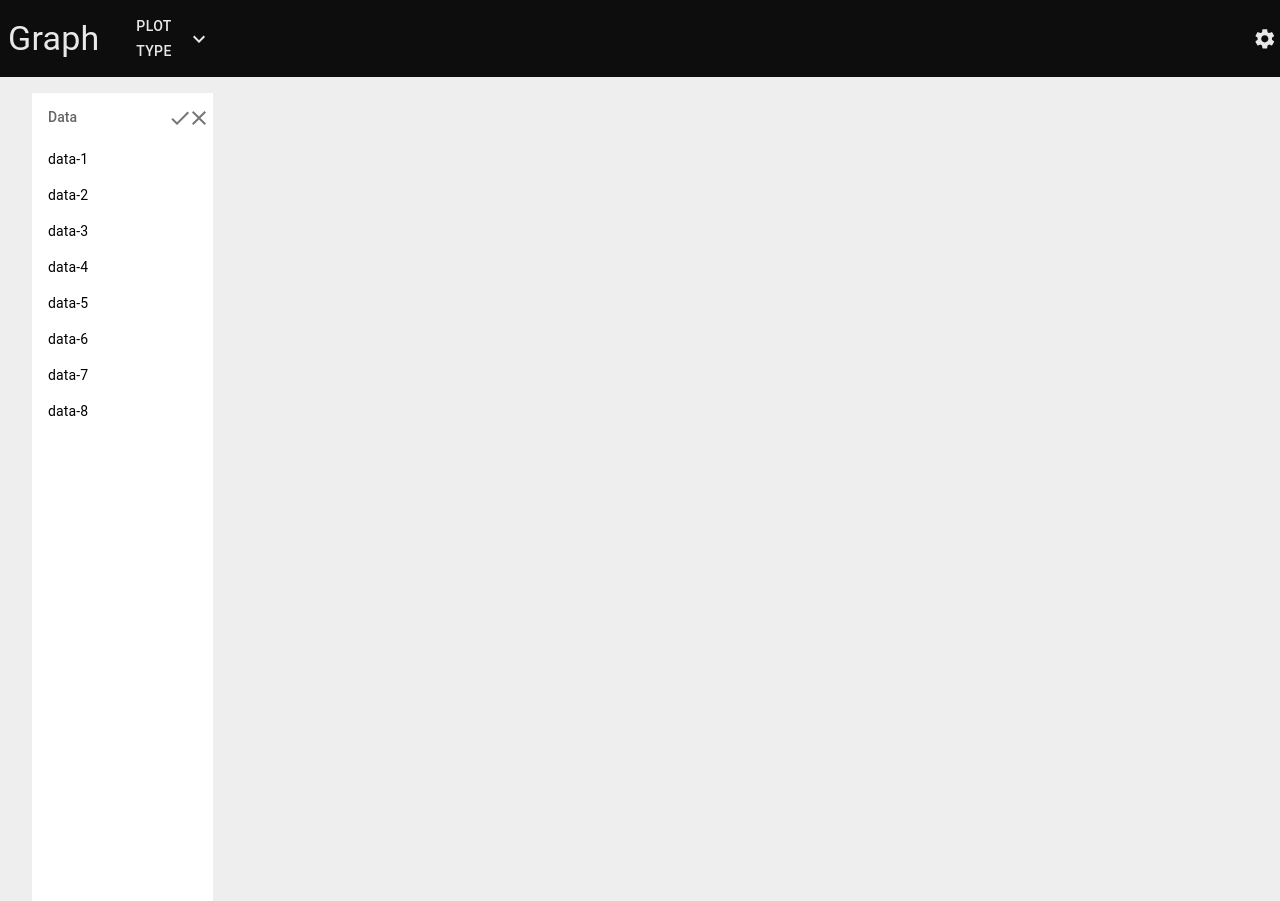
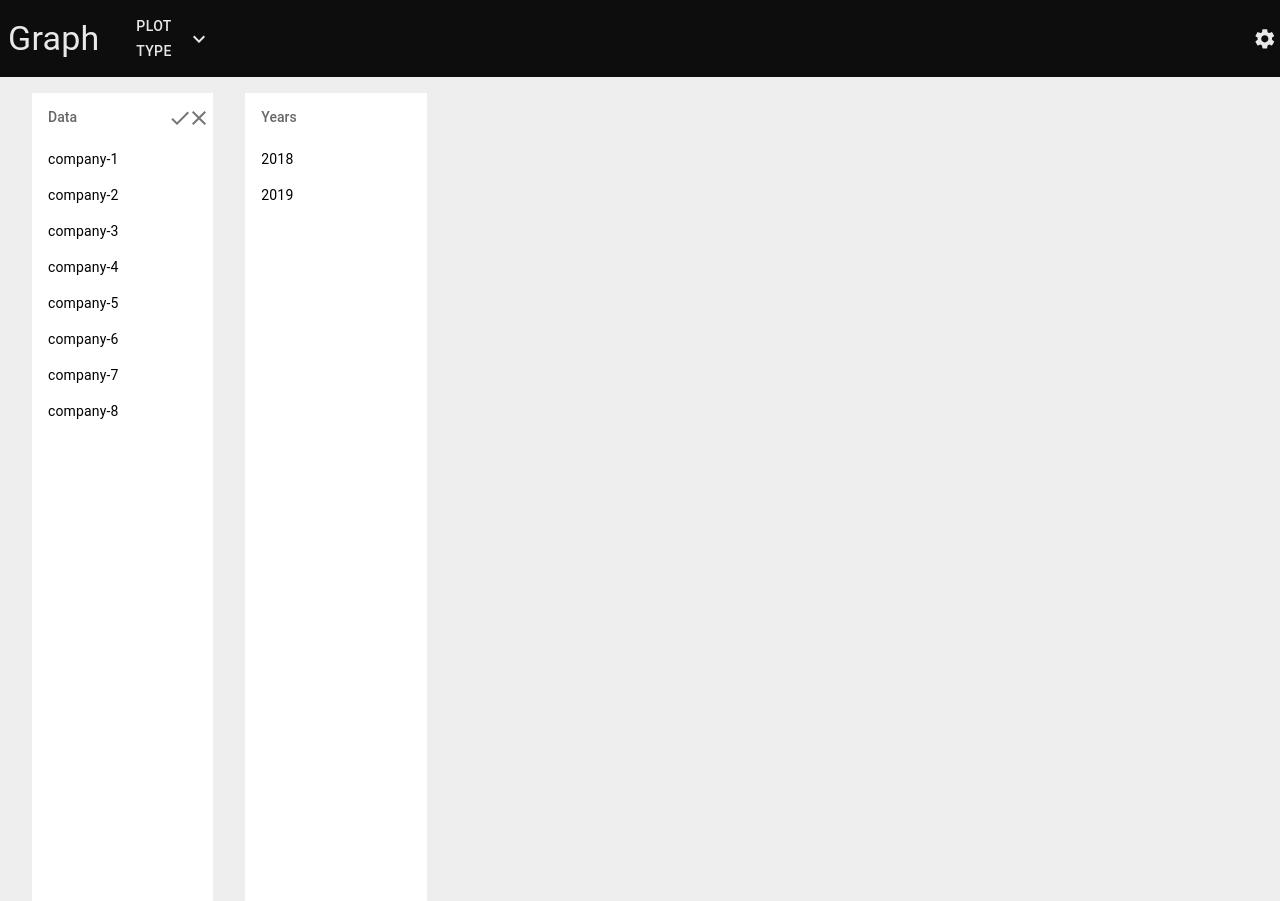
Before and after one commit to theodosiskrt/Graph, a React (Create React App) app: page / in a window 1280 px wide. Built offline with nearby package versions, Linux system fonts and the light colour scheme; data requests are answered from the project's data file.

Commit message:
Make the MultichoiceList (now OptionsList) take a prop to define if it is multichoice or single-choice

```diff
--- a/db.json
+++ b/db.json
@@ -1,36 +1,44 @@
 {
   "data":[
     {
-      "name":"data-1",
+      "name":"company-1",
       "id":1
     },
     {
-      "name":"data-2",
+      "name":"company-2",
       "id":2
     },
     {
-      "name":"data-3",
+      "name":"company-3",
       "id":3
     },
     {
-      "name":"data-4",
+      "name":"company-4",
       "id":4
     },
     {
-      "name":"data-5",
+      "name":"company-5",
       "id":5
     },
     {
-      "name":"data-6",
+      "name":"company-6",
       "id":6
     },
     {
-      "name":"data-7",
+      "name":"company-7",
       "id":7
     },
     {
-      "name":"data-8",
+      "name":"company-8",
       "id":8
     }
-  ]
+  ],
+  "years":[{
+    "name":"2018",
+    "id":1
+  },
+  {
+    "name":"2019",
+    "id":2
+  }]
 }
--- a/src/App.js
+++ b/src/App.js
@@ -3,20 +3,23 @@ import { Provider } from "react-redux";
 import { Grid } from "@mui/material";
 
 import NavBar from "./components/NavBar";
-import MultichoiceList from "./components/MultichoiceList";
+import OptionsList from "./components/OptionsList";
 import store from "./store/store";
 
 const App = () => {
-  const [listItems, setListItems] = useState([]);
+  const [names, setNames] = useState([]);
+  const [years, setYears] = useState([]);
 
-  const fetchListItems = async () => {
-    const res = await fetch("http://localhost:5000/data");
+  const fetchListItems = async (string) => {
+    const res = await fetch(`http://localhost:5000/${string}`);
     const data = await res.json();
-    setListItems(data);
+    if (string === "data") setNames(data);
+    else setYears(data);
   };
 
   useEffect(() => {
-    fetchListItems();
+    fetchListItems("data");
+    fetchListItems("years");
   }, []);
 
   return (
@@ -26,9 +29,21 @@ const App = () => {
           <Grid item xs={12}>
             <NavBar />
           </Grid>
-          <Grid item container>
+          <Grid item container xs={12}>
             <Grid item xs={2}>
-              <MultichoiceList listItems={listItems} />
+              <OptionsList
+                listItems={names}
+                storeName="selDataNames"
+                listTitle="Data"
+              />
+            </Grid>
+            <Grid item xs={2}>
+              <OptionsList
+                listItems={years}
+                storeName="selDataYear"
+                listTitle="Years"
+                singleChoice
+              />
             </Grid>
           </Grid>
         </Grid>
--- a/src/components/MultichoiceList.js
+++ b/src/components/OptionsList.js
@@ -16,6 +16,7 @@ import {
   addSelDataName,
   removeSelDataName,
   setSelDataNames,
+  setSelDataYear,
 } from "../store/actions";
 
 const styles = {
@@ -33,14 +34,16 @@ const styles = {
   },
 };
 
-const MultichoiceList = ({ listItems }) => {
-  const selDataNames = useSelector((state) => state.selDataNames);
+const MultichoiceList = ({ listItems, singleChoice, storeName, listTitle }) => {
+  const selData = useSelector((state) => state[storeName]);
 
   const dispatch = useDispatch();
 
-  const handleItemClick = ({ name }) => {
-    if (selDataNames.includes(name)) dispatch(removeSelDataName(name));
-    else dispatch(addSelDataName(name));
+  const handleItemClick = (item) => {
+    if (!singleChoice)
+      if (selData.includes(item.name)) dispatch(removeSelDataName(item.name));
+      else dispatch(addSelDataName(item.name));
+    else dispatch(setSelDataYear(item.name));
   };
 
   const handleSetSelNames = (isSelectAll) => {
@@ -56,8 +59,12 @@ const MultichoiceList = ({ listItems }) => {
       subheader={
         <ListSubheader>
           <Grid container>
-            <Grid xs={9}>Data</Grid>
-            <Grid xs={1.5}>
+            <Grid item xs={9}>
+              {listTitle}
+            </Grid>
+            {!singleChoice && (
+              <>
+                <Grid item xs={1.5}>
                   <Tooltip title="Select All" placement="top">
                     <IconButton onClick={() => handleSetSelNames(true)}>
                       <Done />
@@ -71,6 +78,8 @@ const MultichoiceList = ({ listItems }) => {
                     </IconButton>
                   </Tooltip>
                 </Grid>
+              </>
+            )}
           </Grid>
         </ListSubheader>
       }
@@ -79,7 +88,7 @@ const MultichoiceList = ({ listItems }) => {
         <ListItem
           key={item.id}
           disablePadding
-          sx={selDataNames.includes(item.name) && styles.selected}
+          sx={selData.includes(item.name) && styles.selected}
         >
           <ListItemButton onClick={() => handleItemClick(item)}>
             <ListItemText primary={item.name} />
--- a/src/store/actions.js
+++ b/src/store/actions.js
@@ -8,3 +8,6 @@ export const removeSelDataName = (data) => ({
   payload: data,
 });
 export const setSelDataNames = (data) => ({ type: "SET_NAMES", payload: data });
+
+//selDataYearReducer
+export const setSelDataYear = (data) => ({ type: "SET_YEAR", payload: data });
--- a/src/store/reducers/index.js
+++ b/src/store/reducers/index.js
@@ -2,10 +2,12 @@ import { combineReducers } from "redux";
 
 import { plotTypeReducer } from "./plotType";
 import { selDataNamesReducer } from "./selDataNames";
+import { selDataYearReducer } from "./selDataYear";
 
 const allReducer = combineReducers({
   plotType: plotTypeReducer,
   selDataNames: selDataNamesReducer,
+  selDataYear: selDataYearReducer,
 });
 
 export default allReducer;
--- /dev/null
+++ b/src/store/reducers/selDataYear.js
@@ -0,0 +1,8 @@
+export const selDataYearReducer = (state = [], action) => {
+  switch (action.type) {
+    case "SET_YEAR":
+      return action.payload;
+    default:
+      return state;
+  }
+};
```
Lines whose indentation alone changed are shown as unchanged.
